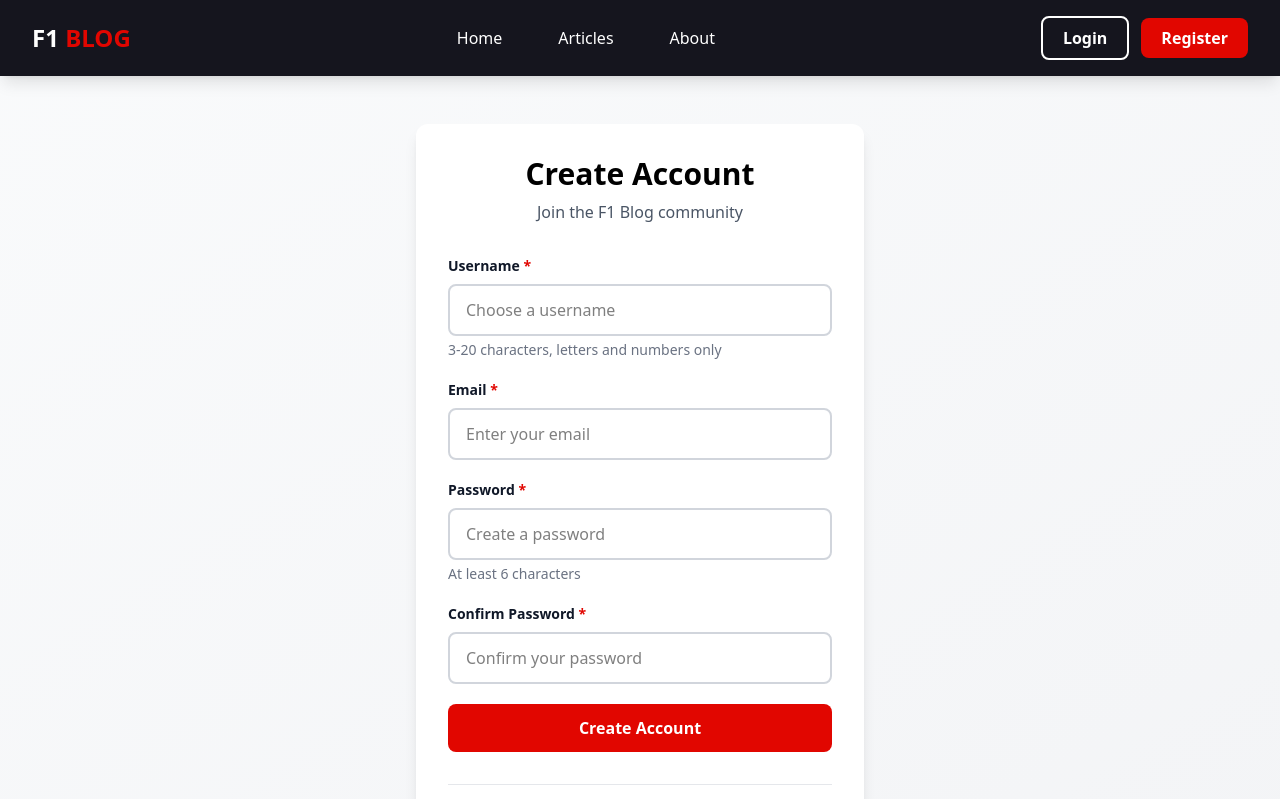
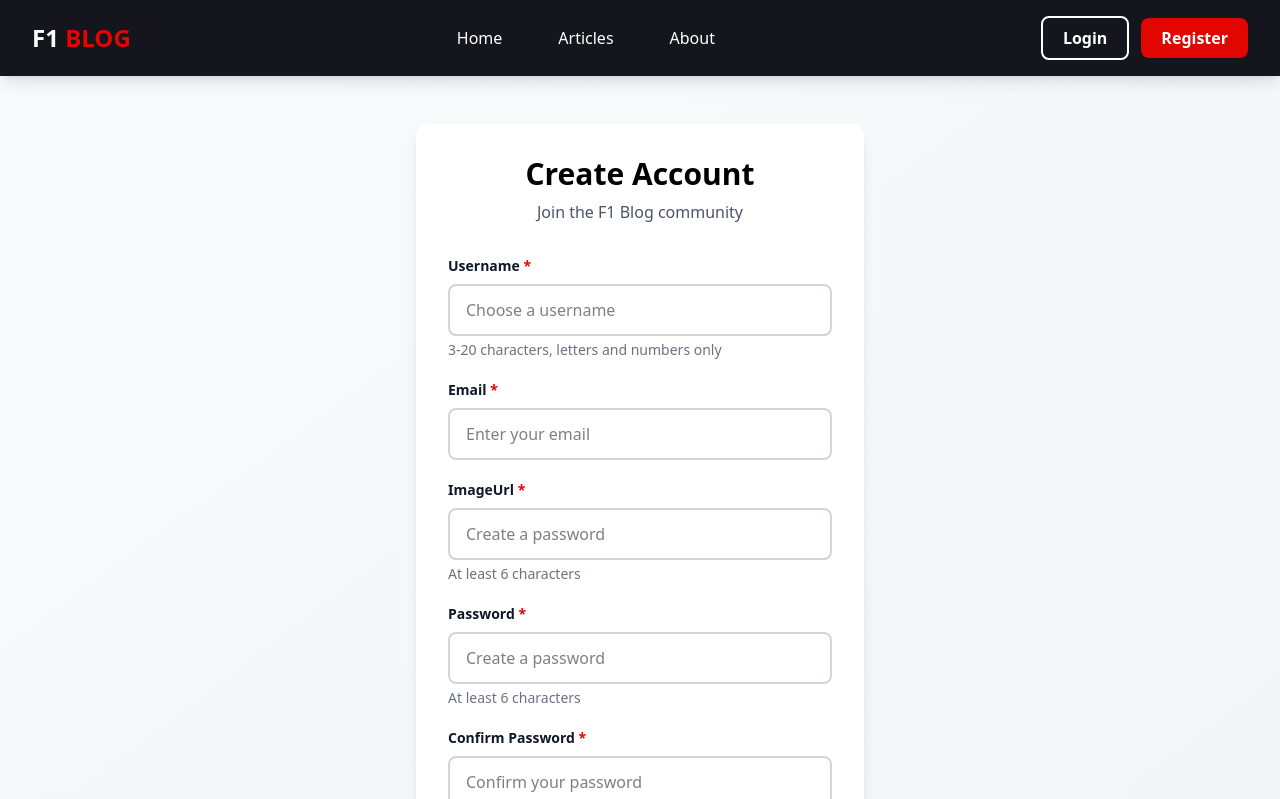
Before and after one commit to ViktorBanchev/racing-line, a React (Vite) app: page /register in a window 1280 px wide. Shown: the top 799 px of the page. Built offline with nearby package versions, Linux system fonts and the light colour scheme.

Commit message:
Add article author relations
- Populate author

```diff
--- a/src/components/article-details/ArticleDetails.jsx
+++ b/src/components/article-details/ArticleDetails.jsx
@@ -5,7 +5,11 @@ import useRequest from '../../hooks/useRequest.js';
 
 export default function ArticleDetails() {
     const { articleId } = useParams();
-    const { data: article } = useRequest(`/data/articles/${articleId}`, {});
+    const urlParams = new URLSearchParams({
+            load: `author=_ownerId:users`
+        })
+
+        const { data: article} = useRequest(`/data/articles/${articleId}?${urlParams}`, [])
 
     return (
         <div className="min-h-screen bg-gray-50">
@@ -36,13 +40,13 @@ export default function ArticleDetails() {
                         <div className="flex flex-wrap justify-between items-center gap-4 py-6 border-t border-b border-gray-200">
                             <div className="flex items-center gap-3">
                                 <img
-                                    src={article.authorImage}
+                                    src={article.author?.image}
                                     alt="Author"
                                     className="w-12 h-12 rounded-full"
                                 />
                                 <div>
-                                    <Link to="/authors/123" className="font-semibold text-gray-900 hover:text-[#e10600]">
-                                        {article.author}
+                                    <Link to={`/authors/${article.author?._id}`} className="font-semibold text-gray-900 hover:text-[#e10600]">
+                                        {article.author?.username}
                                     </Link>
                                     <p className="text-sm text-gray-500">{article.date || 'no date'} • 5 min read</p>
                                 </div>
--- a/src/components/article/ArticleCard.jsx
+++ b/src/components/article/ArticleCard.jsx
@@ -8,7 +8,7 @@ export default function ArticleCard({
     image,
     excerpt,
     author,
-    authorImage,
+    // authorImage,
     likes,
     views
 }) {
@@ -43,11 +43,11 @@ export default function ArticleCard({
                 <div className="flex justify-between items-center pt-4 border-t border-gray-100">
                     <div className="flex items-center gap-2">
                         <img
-                            src={authorImage}
+                            src={author?.image}
                             alt="Author"
                             className="w-8 h-8 rounded-full object-cover"
                         />
-                        <span className="text-sm text-gray-500 font-medium">{author}</span>
+                        <span className="text-sm text-gray-500 font-medium">{author?.username}</span>
                     </div>
 
                     <div className="flex gap-4 text-sm text-gray-500">
--- a/src/components/home/Home.jsx
+++ b/src/components/home/Home.jsx
@@ -3,7 +3,13 @@ import ArticleCard from '../article/ArticleCard.jsx';
 import useRequest from '../../hooks/useRequest.js';
 
 export default function Home() {
-    const { data: articles} = useRequest('/data/articles', [])
+    const urlParams = new URLSearchParams({
+        load: `author=_ownerId:users`
+    })
+
+    const { data: articles} = useRequest(`/data/articles?${urlParams}`, [])
+    console.log(articles);
+
 
     return (
         <div className="min-h-screen bg-gray-50">
@@ -22,9 +28,9 @@ export default function Home() {
                             {articles[0]?.excerpt}
                         </p>
                         <div className="flex items-center gap-6 text-gray-400 mb-8 text-sm">
-                            <span>By {articles[0]?.author}</span>
+                            <span>By {articles[0]?.author.username}</span>
                             <span>•</span>
-                            <span>{articles[0]?.date}</span>
+                            <span>{articles[0]?.date || '20.11.2025'}</span>
                             <span>•</span>
                             <span>{articles[0]?.category}</span>
                         </div>
--- a/src/components/register/Register.jsx
+++ b/src/components/register/Register.jsx
@@ -8,7 +8,7 @@ export default function Register() {
     const navigate = useNavigate();
 
     const submitHandler = async (values) => {
-        const { username, email, password, confirmPassword } = values;
+        const { username, email, password, confirmPassword, image } = values;
 
         if (!email || !password) {
             return alert('email or password missing')
@@ -18,7 +18,7 @@ export default function Register() {
             return alert('Password missmatch')
         }
         try {
-            await registerHandler({ username, email, password });
+            await registerHandler({ username, email, password, image });
             navigate('/');
         } catch (error) {
             alert(error.message)
@@ -31,6 +31,7 @@ export default function Register() {
     } = useForm(submitHandler, {
         username: '',
         email: '',
+        image: '',
         password: '',
         confirmPassword: '',
     })
@@ -77,6 +78,21 @@ export default function Register() {
                             {...register('email')}
                         />
                         <p className="mt-1 text-sm text-red-600 hidden">Please enter a valid email</p>
+                    </div>
+
+                    <div>
+                        <label htmlFor="image" className="block text-sm font-semibold text-gray-900 mb-2">
+                            ImageUrl <span className="text-[#e10600]">*</span>
+                        </label>
+                        <input
+                            type="text"
+                            id="image"
+                            className="w-full px-4 py-3 border-2 border-gray-300 rounded-lg focus:border-[#e10600] focus:outline-none transition-all"
+                            placeholder="Create a password"
+                            {...register('image')}
+                        />
+                        <p className="mt-1 text-sm text-gray-500">At least 6 characters</p>
+                        <p className="mt-1 text-sm text-red-600 hidden">ImageUrl must be at least 6 characters</p>
                     </div>
 
                     {/* Profile Picture */}
--- a/src/contexts/UserContext.jsx
+++ b/src/contexts/UserContext.jsx
@@ -20,8 +20,8 @@ export function UserProvider(props) {
     const [user, setUser] = useState(null);
     const { request } = useRequest();
 
-    const registerHandler = async ({ username, email, password }) => {
-        const newUser = { username, email, password };
+    const registerHandler = async ({ username, email, password, image }) => {
+        const newUser = { username, email, password, image };
         const result = await request('/users/register', 'POST', newUser);
         setUser(result);
     }
```
